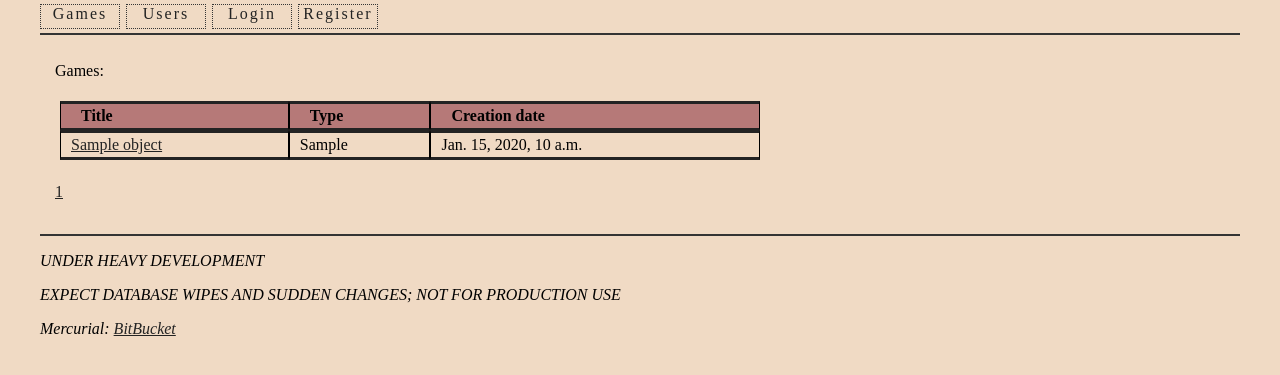
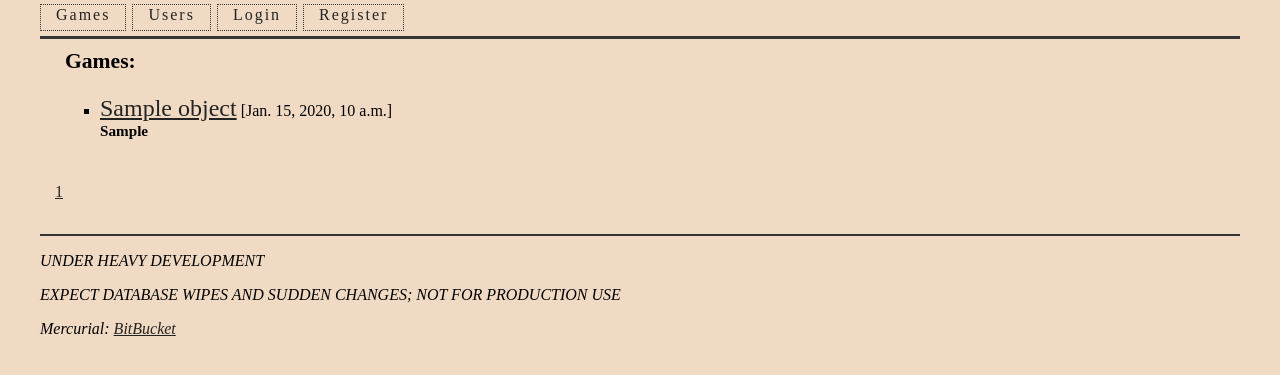
Before and after one commit to abbradar/gamehelper, a Django app: template templates/games/game_list.html in a window 1280 px wide. Shown: the part 37-412 px from the top of the page. Run offline with Django 3.2, Linux system fonts and the light colour scheme; the template is opened without the code that fills it: most values are stand-ins (such as "Sample title", 1, 10 or a date in 2020); parts of the project's set-up code (start-up, migrations or seed data) failed here and were passed over.

Commit message:
????????? ??????? ???????. ? ?????? ?????????????? ????????.

```diff
--- a/TODO.txt
+++ b/TODO.txt
@@ -6,4 +6,9 @@ TODO:
 Писать сообщение об ошибке вместо перенаправления на логин при нехватке прав (может, предусмотреть в шаблоне?)
 Убрать возможность писать самому себе
 
+Дополнительные поля для вывода на шаблон:
+Игры:
+  Создатели игры (ГМы?)
+  Дата последнего обновления
+
 + смотри в коде
--- a/static/css/base.css
+++ b/static/css/base.css
@@ -51,14 +51,15 @@ a:visited {
 }
 
 .nav {
-    padding-bottom: 4px;
-    margin-bottom: 5px;
+    padding-bottom: 5px;
+    margin-bottom: 0px;
     border: 0px;
-    border-bottom: #343434 2px solid;
+    border-bottom: #343434 3px solid;
     letter-spacing: 2px;
 }
 
 .nav2 {
+    padding-top: 5px;
     margin-right: 270px;
     padding-left: 6px;
     background: transparent;
@@ -80,14 +81,12 @@ a:visited {
 ul.nav li, ul.nav2 li {
     background: transparent;
     display: inline-block;
-    min-width: 70px;
     height: 23px;
-    text-align: center;
-    padding-left: 4px;
-    padding-right: 4px;
+    padding: 1px 15px 1px 15px
 }
 
 ul.nav li {
+    text-align: center;
     border: #353535 1px dotted;
     background: transparent;
 }
@@ -103,7 +102,8 @@ ul.nav a {
 .nav2 li {
     border: 0px;
     border-left: #333333 1px dashed;
-	margin-left:2px;
+    margin-left: 2px;
+    padding-left: 15px;
 }
 
 .nav2 li:hover {
@@ -140,6 +140,7 @@ ul.nav a {
     border-left: #343434 2px solid;
     border-bottom: #343434 2px dashed;
     padding-left: 5px;
+    position: relative;
 }
 
 .footer {
@@ -162,3 +163,9 @@ ul.nav a {
     font-weight: bold;
     font-size: 120%;
 }
+
+.content_head {
+    font-weight: bold;
+    font-size: 135%;
+    margin: 4px 0px 0px 10px;
+}
--- a/static/css/list.css
+++ b/static/css/list.css
@@ -1,33 +1,20 @@
-table.list th {
-    background: #b67978;
-	border-bottom: #000000 2px solid;
+.pre-list {
+    background: transparent;
+    padding: 5px;
+    margin-bottom: 10px;
 }
 
-.pre-list {
-	width: 700px;
-    background: transparent;
-	padding: 5px;
-	margin-bottom: 10px;
+.list_item {
+    margin-bottom: 20px;
 }
 
-table.list th, table.list td {
-	padding: 3px;
-    padding-left: 10px;
-    padding-right: 10px;
-	border-color: #232323;
-    border-left: 1px;
-    border-right: 1px;
-    border-style: solid;
-    text-align: left;
+.list_item a{
+    font-size: 150%;
 }
 
-table.list th {
+.list_left {
+    font-size: 95%;
     font-weight: bold;
-	padding-left: 20px;
-}
-
-table.list tbody tr {
-	background: transparent;
 }
 
 .pages {
@@ -42,3 +29,32 @@ ul.pages li {
     height: 25px;
     padding-right: 2px;
 }
+
+table.list {
+    width: 700px;
+}
+
+table.list th {
+    background: #b67978;
+    border: #000000 2px solid;
+}
+
+table.list th, table.list td {
+    padding-left: 10px;
+    padding-right: 10px;
+    border-color: #232323;
+    border-left: 1px;
+    border-right: 1px;
+    border-bottom: 1px;
+    border-style: solid;
+    text-align: left;
+}
+
+table.list th {
+    font-weight: bold;
+    padding-left: 20px;
+}
+
+table.list tbody tr {
+    background: transparent;
+}
--- a/templates/base.html
+++ b/templates/base.html
@@ -10,6 +10,7 @@
 {% include 'header.html' %}
 {% include 'nav.html' %}
 <div class="container">
+<div class="right">{% block right %}{% endblock %}</div>
 <ul class="nav2">{% block nav2 %}{% endblock %}</ul>
 {% if messages %}
 <ul class="messages">
@@ -18,7 +19,6 @@
     {% endfor %}
 </ul>
 {% endif %}
-<div class="right">{% block right %}{% endblock %}</div>
 <div class="content">
 {% block main %}{% endblock %}
 </div>
--- a/templates/games/game_list.html
+++ b/templates/games/game_list.html
@@ -5,16 +5,14 @@
 {% block nav2 %}
 {% if can_create %}<a href="{% url 'game_create' %}"><li>{% trans "Create" %}</li></a>{% endif %}
 {% endblock %}
-{% block page_header %}<p>{% trans "Games" %}:</p>{% endblock %}
-{% block list_header %}
-<th>{% trans "Title" %}</th>
-<th>{% trans "Type" %}</th>
-<th>{% trans "Creation date" %}</th>
-{% endblock %}
+{% block page_header %}{% trans "Games" %}:{% endblock %}
 {% block list_item %}
-<td><a href="{{ object.get_absolute_url }}">{{ object }}</a></td>
-<td>{{ object.get_type_class }}</td>
-<td>{{ object.creation_date }}</td>
+<li>
+<div class="list_item">
+<a href="{{ object.get_absolute_url }}">{{ object }}</a> [{{ object.creation_date }}]<br />
+<div class="list_left">{{ object.get_type_class }}</div>
+</div>
+</li>
 {% endblock %}
 {% block empty_list %}{% trans "No games avaliable" %}{% endblock %}
 {% block page_link %}{% url "game_list" page=page %}{% endblock %}
--- a/templates/generic_game/character_detail.html
+++ b/templates/generic_game/character_detail.html
@@ -13,5 +13,5 @@
 {% else %}
 None
 {% endif %}</p>
-<div class="char_desc"><b>{% trans "Description" %}:</b> {{ character.description|linebreaks }}</div>
+<div class="char_desc"><b>{% trans "Description" %}:</b> {{ character.description|linebreaks|escape }}</div>
 {% endblock %}
--- a/templates/generic_game/game_detail.html
+++ b/templates/generic_game/game_detail.html
@@ -4,6 +4,6 @@
 <p class="game_title"><b>{% trans "Title" %}:</b> {{ game }}</p>
 <p class="game_type"><b>{% trans "Type" %}:</b> {{ game.get_type_class }}</p>
 <p class="game_date"><b>{% trans "Creation date" %}:</b> {{ game.creation_date }}</p>
-<div class="game_desc"><b>{% trans "Description" %}:</b> {{ game.description|linebreaks }} </div>
+<div class="game_desc"><b>{% trans "Description" %}:</b> {{ game.description|linebreaks|escape }} </div>
 <div class="subpage">{% block subpage %}{% endblock %}</div>
 {% endblock %}
--- a/templates/generic_game/game_news.html
+++ b/templates/generic_game/game_news.html
@@ -5,6 +5,6 @@
 <p class="game_subj"><b>{% trans "Subject" %}:</b> {{ object.subject }}</p>
 <p class="game_date"><b>{% trans "Date" %}:</b> {{ object.timestamp }}</p>
 <p class="game_sender"><b>{% trans "Poster" %}:</b> {{ object.sender_username }}</p>
-<div class="game_text">{{ object.text }}</div>
+<div class="game_text">{{ object.text|escape }}</div>
 {% endblock %}
 {% block page_link %}{% url "game_news" game_pk=game.id page=page %}{% endblock %}
--- a/templates/list.html
+++ b/templates/list.html
@@ -6,27 +6,16 @@
 {% block list_head %}{% endblock %}
 {% endblock %}
 {% block main %}
-{% block page_header %}{% endblock %}
+<p class="content_head">{% block page_header %}{% endblock %}</p>
+<div class="pre-list">
+<ul class="list">
 {% for object in object_list %}
-{% if forloop.first %}
-<div class="pre-list">
-<table class="list" cellpadding="0" cellspacing="0" width="700">
-<thead><tr>
-{% block list_header %}{% endblock %}
-</tr></thead>
-<tbody>
-{% endif %}
-<tr>
 {% block list_item %}{% endblock %}
-</tr>
-{% if forloop.last %}
-</tbody>
-</table>
+{% empty %}
+<p class="notification">{% block empty_list %}{% trans "No objects avaliable" %}{% endblock %}</p>
+{% endfor %}
+</ul>
 </div>
-{% endif %}
-{% empty %}
-{% block empty_list %}{% trans "No objects avaliable" %}{% endblock %}
-{% endfor %}
 {% for page in paginator.page_range %}
 {% if forloop.first %}
 <ul class="pages">
--- a/templates/messages/message_detail.html
+++ b/templates/messages/message_detail.html
@@ -5,5 +5,5 @@
 <p class="mess_sender"><b>{% trans "Sender" %}:</b> <a href="{{ object.sender.get_absolute_url }}">{{ object.sender }}</a></p>
 <p class="mess_receiver"><b>{% trans "Receiver" %}:</b> <a href="{{ object.receiver.get_absolute_url }}">{{ object.receiver }}</a></p>
 <p class="mess_subj"><b>{% trans "Subject" %}:</b> {{ object.subject }}</p>
-<div class="mess_text"><b>{% trans "Text" %}:</b> {{ object.text|linebreaks }}</div>
+<div class="mess_text"><b>{% trans "Text" %}:</b> {{ object.text|linebreaks|escape }}</div>
 {% endblock %}
--- a/templates/messages/message_drafts.html
+++ b/templates/messages/message_drafts.html
@@ -1,6 +1,6 @@
 {% extends 'messages/message_list.html' %}
 {% load i18n %}
 {% load future %}
-{% block page_header %}<p>{% trans "Drafts" %}:</p>{% endblock %}
+{% block page_header %}{% trans "Drafts" %}:{% endblock %}
 {% block message_link %}{% url 'message_update' pk=object.id %}{% endblock %}
 {% block page_link %}{% url "message_drafts" page=page %}{% endblock %}
--- a/templates/messages/message_received.html
+++ b/templates/messages/message_received.html
@@ -1,5 +1,5 @@
 {% extends 'messages/message_list.html' %}
 {% load i18n %}
-{% block page_header %}<p>{% trans "Received" %}:</p>{% endblock %}
+{% block page_header %}{% trans "Received" %}:{% endblock %}
 {% block message_link %}{{ object.get_absolute_url }}{% endblock %}
 {% block page_link %}{% url "message_received" page=page %}{% endblock %}
--- a/templates/messages/message_sent.html
+++ b/templates/messages/message_sent.html
@@ -1,5 +1,5 @@
 {% extends 'messages/message_list.html' %}
 {% load i18n %}
-{% block page_header %}<p>{% trans "Sent" %}:</p>{% endblock %}
+{% block page_header %}{% trans "Sent" %}:{% endblock %}
 {% block message_link %}{{ object.get_absolute_url }}{% endblock %}
 {% block page_link %}{% url "message_sent" page=page %}{% endblock %}
```
Also changed, not shown: templates/games/character_list.html (+7 -9 lines), templates/messages/message_list.html (+5 -5 lines), templates/users_ex/user_detail.html (+1 -6 lines), templates/users_ex/user_list.html (+6 -8 lines). Lines whose indentation alone changed are shown as unchanged.
